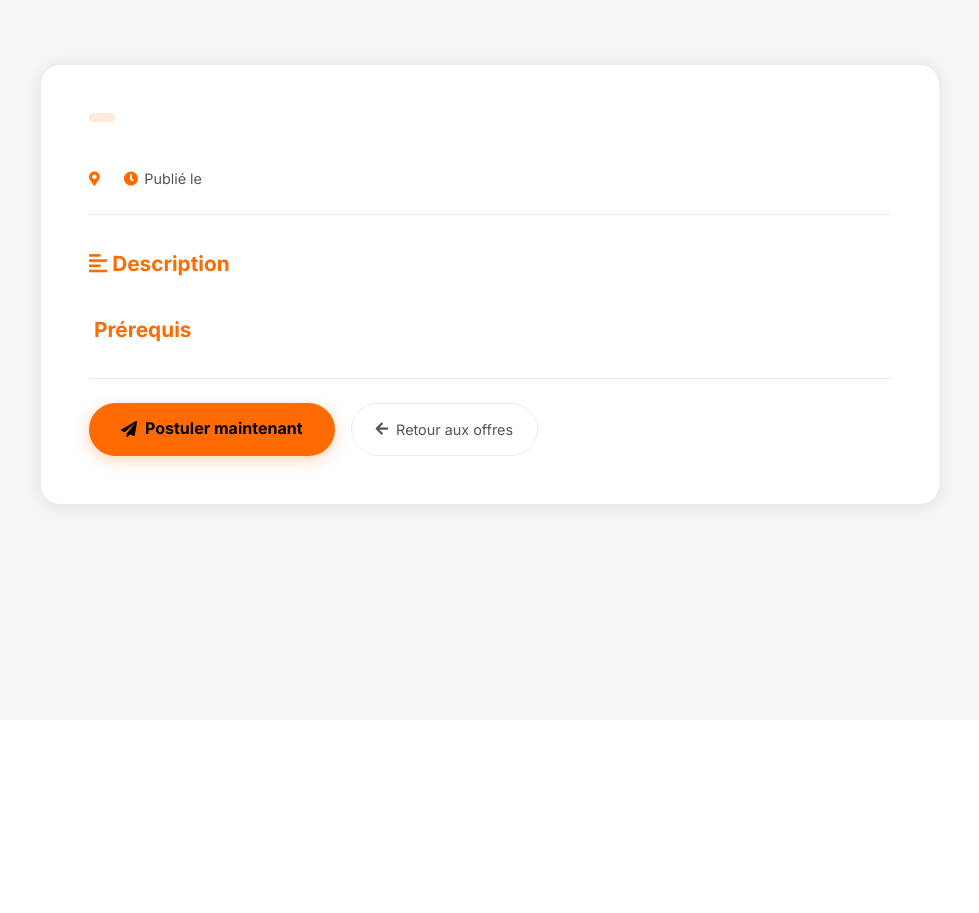
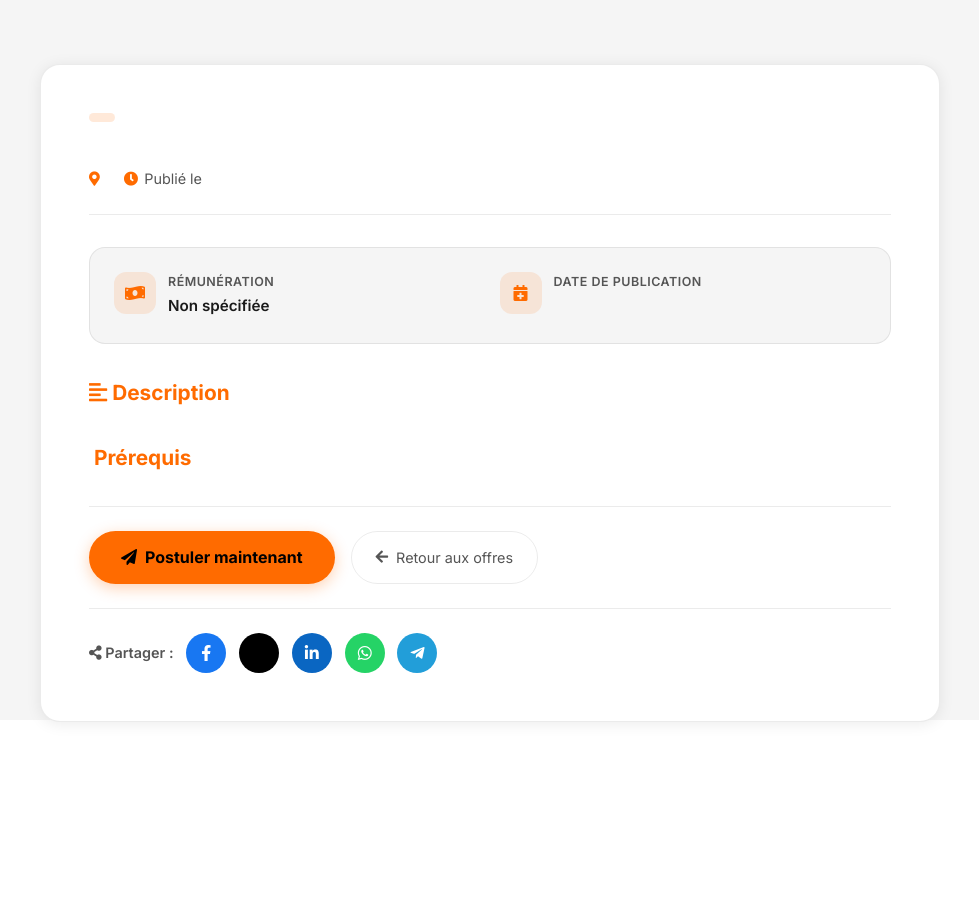
Before and after one commit to Godecode62/icg_website, a Django app: template templates/jobs/job_detail.html in a window 1280 px wide. Shown: the part 80-993 px from the top of the page, without its empty margins (150-1129 px from the left). Run offline with Django 5.2, Linux system fonts and the light colour scheme; the template is opened without the code that fills it, so the values that code supplies are empty; parts of the project's set-up code (start-up, migrations or seed data) failed here and were passed over.

Commit message:
feat: ajout infos détaillées (expérience, formation, rémunération) et boutons de partage réseaux sociaux sur les offres d'emploi

```diff
--- a/appli/admin.py
+++ b/appli/admin.py
@@ -8,7 +8,7 @@ class EventsAdmin(admin.ModelAdmin):
 
 
 class JobOfferAdmin(admin.ModelAdmin):
-    list_display = ('title', 'location', 'contract_type', 'is_active', 'deadline', 'created_at')
+    list_display = ('title', 'location', 'contract_type', 'experience_required', 'education', 'is_active', 'deadline', 'created_at')
     list_filter = ('contract_type', 'is_active')
     search_fields = ('title', 'description')
 
--- a/appli/forms.py
+++ b/appli/forms.py
@@ -67,7 +67,7 @@ class JobOfferForm(forms.ModelForm):
 
     class Meta:
         model = models.JobOffer
-        fields = ['title', 'reference', 'description', 'requirements', 'location', 'contract_type', 'is_active', 'deadline']
+        fields = ['title', 'reference', 'description', 'requirements', 'location', 'contract_type', 'experience_required', 'education', 'salary', 'is_active', 'deadline']
         widgets = {
             'title': forms.TextInput(attrs={'class': 'hse-input', 'placeholder': 'Titre du poste'}),
             'reference': forms.TextInput(attrs={'class': 'hse-input', 'placeholder': 'Ex: ICG-JOB-001 (auto-généré si vide)'}),
@@ -75,6 +75,9 @@ class JobOfferForm(forms.ModelForm):
             'requirements': forms.Textarea(attrs={'class': 'hse-input', 'rows': 4, 'placeholder': 'Compétences et prérequis...'}),
             'location': forms.TextInput(attrs={'class': 'hse-input', 'placeholder': 'Ex: Conakry'}),
             'contract_type': forms.Select(attrs={'class': 'hse-input'}),
+            'experience_required': forms.TextInput(attrs={'class': 'hse-input', 'placeholder': 'Ex: 3 ans'}),
+            'education': forms.TextInput(attrs={'class': 'hse-input', 'placeholder': 'Ex: BTS/BAC+3'}),
+            'salary': forms.TextInput(attrs={'class': 'hse-input', 'placeholder': 'Ex: 500 000 GNF ou Non spécifiée'}),
             'is_active': forms.CheckboxInput(attrs={'class': 'hse-checkbox'}),
         }
 
--- a/appli/models.py
+++ b/appli/models.py
@@ -40,6 +40,9 @@ class JobOffer(models.Model):
     requirements = models.TextField(verbose_name="Prérequis")
     location = models.CharField(max_length=255, verbose_name="Lieu")
     contract_type = models.CharField(max_length=20, choices=TYPE_CHOICES, verbose_name="Type de contrat")
+    experience_required = models.CharField(max_length=100, verbose_name="Expérience requise", blank=True)
+    education = models.CharField(max_length=100, verbose_name="Formation", blank=True)
+    salary = models.CharField(max_length=100, verbose_name="Rémunération", blank=True, default="Non spécifiée")
     is_active = models.BooleanField(default=True, verbose_name="Active")
     created_at = models.DateTimeField(auto_now_add=True)
     deadline = models.DateField(verbose_name="Date limite", null=True, blank=True)
--- a/templates/jobs/job_detail.html
+++ b/templates/jobs/job_detail.html
@@ -169,9 +169,104 @@
 
     .btn-admin:hover { border-color: var(--accent-color); color: var(--accent-color); }
 
+    /* Info grid */
+    .job-info-grid {
+        display: grid;
+        grid-template-columns: repeat(auto-fit, minmax(200px, 1fr));
+        gap: 1.2rem;
+        margin-bottom: 2rem;
+        padding: 1.5rem;
+        background: var(--secondary-bg);
+        border-radius: 16px;
+        border: 1px solid var(--glass-effect);
+    }
+
+    .job-info-item {
+        display: flex;
+        align-items: flex-start;
+        gap: 12px;
+    }
+
+    .job-info-icon {
+        width: 42px;
+        height: 42px;
+        border-radius: 12px;
+        background: rgba(255, 107, 0, 0.12);
+        display: flex;
+        align-items: center;
+        justify-content: center;
+        flex-shrink: 0;
+    }
+
+    .job-info-icon i {
+        color: var(--accent-color);
+        font-size: 1rem;
+    }
+
+    .job-info-text {
+        display: flex;
+        flex-direction: column;
+    }
+
+    .job-info-label {
+        font-size: 0.78rem;
+        color: var(--text-secondary);
+        text-transform: uppercase;
+        letter-spacing: 0.5px;
+        font-weight: 600;
+    }
+
+    .job-info-value {
+        font-size: 0.95rem;
+        color: var(--text-primary);
+        font-weight: 600;
+        margin-top: 2px;
+    }
+
+    /* Social sharing */
+    .job-share {
+        display: flex;
+        align-items: center;
+        gap: 0.8rem;
+        margin-top: 1.5rem;
+        padding-top: 1.5rem;
+        border-top: 1px solid var(--glass-effect);
+    }
+
+    .job-share-label {
+        font-size: 0.9rem;
+        color: var(--text-secondary);
+        font-weight: 600;
+    }
+
+    .share-btn {
+        width: 40px;
+        height: 40px;
+        border-radius: 50%;
+        display: inline-flex;
+        align-items: center;
+        justify-content: center;
+        text-decoration: none;
+        color: #fff;
+        font-size: 1rem;
+        transition: all 0.3s ease;
+    }
+
+    .share-btn:hover {
+        transform: translateY(-3px);
+        box-shadow: 0 4px 12px rgba(0,0,0,0.2);
+    }
+
+    .share-btn.facebook { background: #1877F2; }
+    .share-btn.twitter { background: #000; }
+    .share-btn.linkedin { background: #0A66C2; }
+    .share-btn.whatsapp { background: #25D366; }
+    .share-btn.telegram { background: #229ED9; }
+
     @media (max-width: 768px) {
         .job-detail-card { padding: 1.5rem; }
         .job-header h1 { font-size: 1.5rem; }
+        .job-info-grid { grid-template-columns: repeat(2, 1fr); gap: 1rem; padding: 1rem; }
     }
 </style>
 {% endblock %}
@@ -190,6 +285,50 @@
                 <span><i class="fas fa-calendar-alt"></i> Date limite: {{ job.deadline|date:"d M Y" }}</span>
                 {% endif %}
             </div>
+        </div>
+
+        <div class="job-info-grid">
+            {% if job.experience_required %}
+            <div class="job-info-item">
+                <div class="job-info-icon"><i class="fas fa-briefcase"></i></div>
+                <div class="job-info-text">
+                    <span class="job-info-label">Expérience requise</span>
+                    <span class="job-info-value">{{ job.experience_required }}</span>
+                </div>
+            </div>
+            {% endif %}
+            {% if job.education %}
+            <div class="job-info-item">
+                <div class="job-info-icon"><i class="fas fa-graduation-cap"></i></div>
+                <div class="job-info-text">
+                    <span class="job-info-label">Formation</span>
+                    <span class="job-info-value">{{ job.education }}</span>
+                </div>
+            </div>
+            {% endif %}
+            <div class="job-info-item">
+                <div class="job-info-icon"><i class="fas fa-money-bill-wave"></i></div>
+                <div class="job-info-text">
+                    <span class="job-info-label">Rémunération</span>
+                    <span class="job-info-value">{{ job.salary|default:"Non spécifiée" }}</span>
+                </div>
+            </div>
+            <div class="job-info-item">
+                <div class="job-info-icon"><i class="fas fa-calendar-plus"></i></div>
+                <div class="job-info-text">
+                    <span class="job-info-label">Date de publication</span>
+                    <span class="job-info-value">{{ job.created_at|date:"d/m/Y" }}</span>
+                </div>
+            </div>
+            {% if job.deadline %}
+            <div class="job-info-item">
+                <div class="job-info-icon"><i class="fas fa-calendar-times"></i></div>
+                <div class="job-info-text">
+                    <span class="job-info-label">Date limite</span>
+                    <span class="job-info-value">{{ job.deadline|date:"d/m/Y" }}</span>
+                </div>
+            </div>
+            {% endif %}
         </div>
 
         <div class="job-section">
@@ -214,6 +353,25 @@
                 <a href="{% url 'job_delete' job.pk %}" class="btn-admin"><i class="fas fa-trash"></i> Supprimer</a>
             {% endif %}
         </div>
+
+        <div class="job-share">
+            <span class="job-share-label"><i class="fas fa-share-alt"></i> Partager :</span>
+            <a href="https://www.facebook.com/sharer/sharer.php?u={{ request.build_absolute_uri }}" target="_blank" rel="noopener noreferrer" class="share-btn facebook" title="Partager sur Facebook">
+                <i class="fab fa-facebook-f"></i>
+            </a>
+            <a href="https://twitter.com/intent/tweet?url={{ request.build_absolute_uri }}&text={{ job.title|urlencode }}" target="_blank" rel="noopener noreferrer" class="share-btn twitter" title="Partager sur X (Twitter)">
+                <i class="fab fa-x-twitter"></i>
+            </a>
+            <a href="https://www.linkedin.com/sharing/share-offsite/?url={{ request.build_absolute_uri }}" target="_blank" rel="noopener noreferrer" class="share-btn linkedin" title="Partager sur LinkedIn">
+                <i class="fab fa-linkedin-in"></i>
+            </a>
+            <a href="https://api.whatsapp.com/send?text={{ job.title|urlencode }}%20{{ request.build_absolute_uri }}" target="_blank" rel="noopener noreferrer" class="share-btn whatsapp" title="Partager sur WhatsApp">
+                <i class="fab fa-whatsapp"></i>
+            </a>
+            <a href="https://t.me/share/url?url={{ request.build_absolute_uri }}&text={{ job.title|urlencode }}" target="_blank" rel="noopener noreferrer" class="share-btn telegram" title="Partager sur Telegram">
+                <i class="fab fa-telegram-plane"></i>
+            </a>
+        </div>
     </div>
 </div>
 {% endblock %}
```
Also changed, not shown: appli/migrations/0006_joboffer_education_joboffer_experience_required_and_more.py (added).
